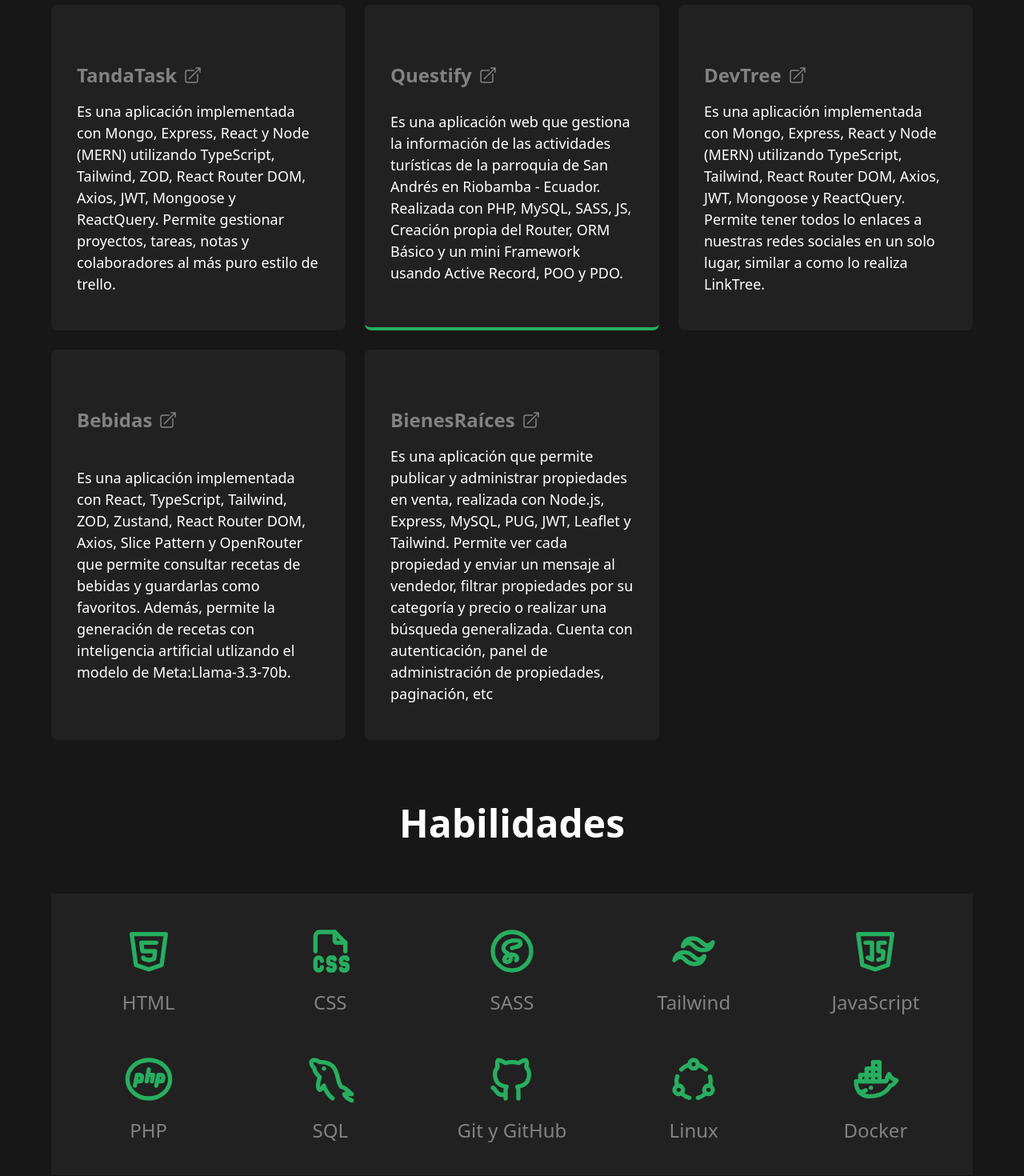
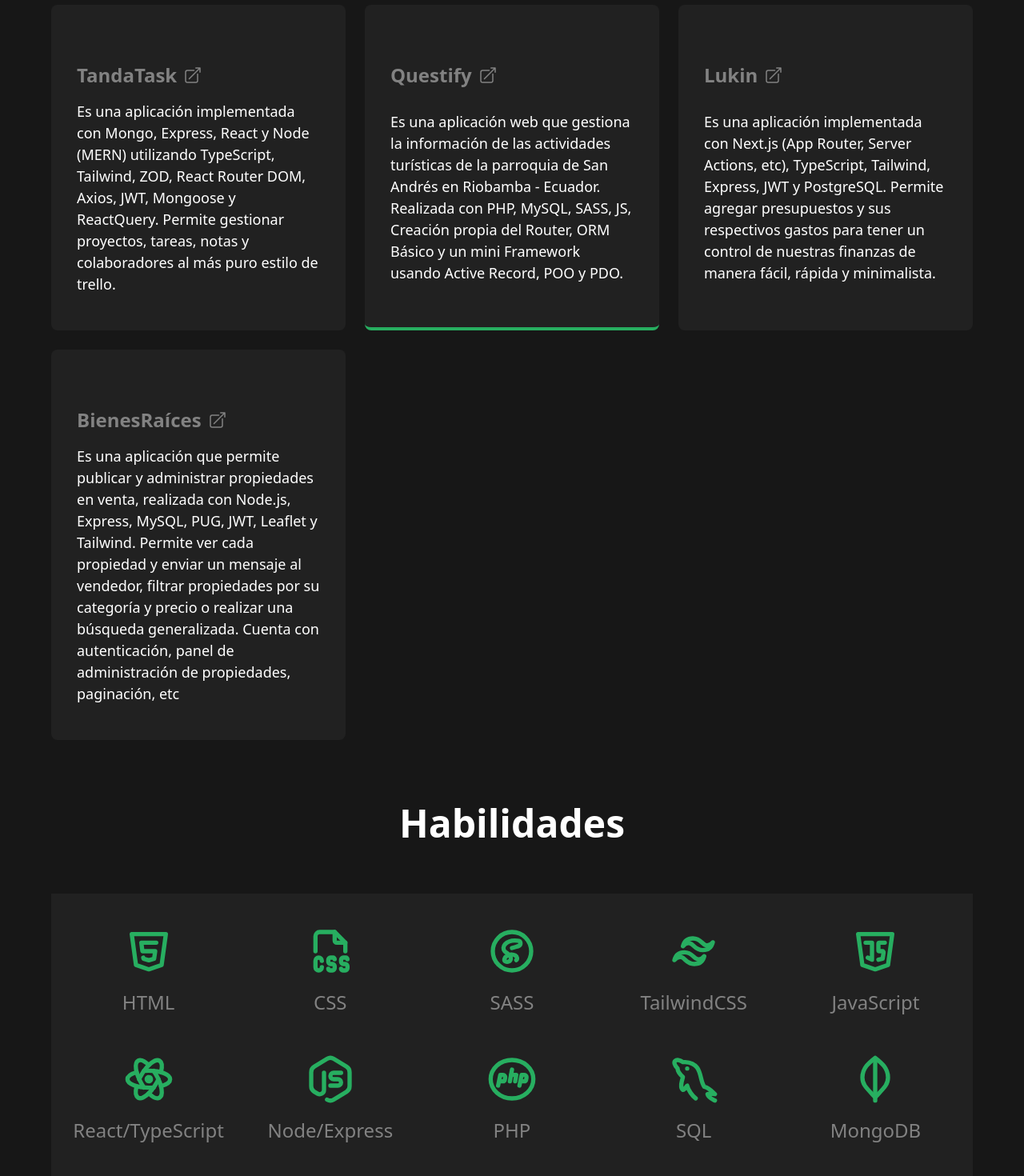
Before and after one commit to arielhurtado388/Portafolio, a React (Vite) app: page / in a window 1280 px wide. Shown: the part 1080-2550 px from the top of the page at 80% size. Built offline with nearby package versions, Linux system fonts and the light colour scheme.

Commit message:
Proyectos e iconos actaulizados

```diff
--- a/src/data/habilidades.ts
+++ b/src/data/habilidades.ts
@@ -1,4 +1,6 @@
 import type { Habilidad } from "../types";
+
+// Iconos de tabler icons: https://tabler.io/icons
 
 export const habilidades: Habilidad[] = [
   {
@@ -8,6 +10,7 @@
                   <path d="M15.5 8h-7l.5 4h6l-.5 3.5l-2.5 .75l-2.5 -.75l-.1 -.5" />`,
     titulo: "HTML",
   },
+
   {
     id: 2,
     icono: `<path stroke="none" d="M0 0h24v24H0z" fill="none" />
@@ -18,6 +21,7 @@
                   <path d="M17 20.25c0 .414 .336 .75 .75 .75h1.25a1 1 0 0 0 1 -1v-1a1 1 0 0 0 -1 -1h-1a1 1 0 0 1 -1 -1v-1a1 1 0 0 1 1 -1h1.25a.75 .75 0 0 1 .75 .75" />`,
     titulo: "CSS",
   },
+
   {
     id: 3,
     icono: `<path stroke="none" d="M0 0h24v24H0z" fill="none" />
@@ -25,12 +29,14 @@
                   <path d="M12 10.523c2.46 -.826 4 -.826 4 -2.155c0 -1.366 -1.347 -1.366 -2.735 -1.366c-1.91 0 -3.352 .49 -4.537 1.748c-.848 .902 -1.027 2.449 -.153 3.307c.973 .956 3.206 1.789 2.884 3.493c-.233 1.235 -1.469 1.823 -2.617 1.202c-.782 -.424 -.454 -1.746 .626 -2.512s2.822 -.992 4.1 -.24c.98 .575 1.046 1.724 .434 2.193" />`,
     titulo: "SASS",
   },
+
   {
     id: 4,
     icono: ` <path stroke="none" d="M0 0h24v24H0z" fill="none" />
                   <path d="M11.667 6c-2.49 0 -4.044 1.222 -4.667 3.667c.933 -1.223 2.023 -1.68 3.267 -1.375c.71 .174 1.217 .68 1.778 1.24c.916 .912 2 1.968 4.288 1.968c2.49 0 4.044 -1.222 4.667 -3.667c-.933 1.223 -2.023 1.68 -3.267 1.375c-.71 -.174 -1.217 -.68 -1.778 -1.24c-.916 -.912 -1.975 -1.968 -4.288 -1.968zm-4 6.5c-2.49 0 -4.044 1.222 -4.667 3.667c.933 -1.223 2.023 -1.68 3.267 -1.375c.71 .174 1.217 .68 1.778 1.24c.916 .912 1.975 1.968 4.288 1.968c2.49 0 4.044 -1.222 4.667 -3.667c-.933 1.223 -2.023 1.68 -3.267 1.375c-.71 -.174 -1.217 -.68 -1.778 -1.24c-.916 -.912 -1.975 -1.968 -4.288 -1.968z" />`,
-    titulo: "Tailwind",
+    titulo: "TailwindCSS",
   },
+
   {
     id: 5,
     icono: `<path stroke="none" d="M0 0h24v24H0z" fill="none" />
@@ -39,8 +45,21 @@
                   <path d="M16.5 8h-2.5a.5 .5 0 0 0 -.5 .5v3a.5 .5 0 0 0 .5 .5h1.423a.5 .5 0 0 1 .495 .57l-.418 2.93l-2 .5" />`,
     titulo: "JavaScript",
   },
+
   {
     id: 6,
+    icono: `<svg xmlns="http://www.w3.org/2000/svg" width="24" height="24" viewBox="0 0 24 24" fill="none" stroke="currentColor" stroke-width="2" stroke-linecap="round" stroke-linejoin="round" class="icon icon-tabler icons-tabler-outline icon-tabler-brand-react"><path stroke="none" d="M0 0h24v24H0z" fill="none"/><path d="M6.306 8.711c-2.602 .723 -4.306 1.926 -4.306 3.289c0 2.21 4.477 4 10 4c.773 0 1.526 -.035 2.248 -.102" /><path d="M17.692 15.289c2.603 -.722 4.308 -1.926 4.308 -3.289c0 -2.21 -4.477 -4 -10 -4c-.773 0 -1.526 .035 -2.25 .102" /><path d="M6.305 15.287c-.676 2.615 -.485 4.693 .695 5.373c1.913 1.105 5.703 -1.877 8.464 -6.66c.387 -.67 .733 -1.339 1.036 -2" /><path d="M17.694 8.716c.677 -2.616 .487 -4.696 -.694 -5.376c-1.913 -1.105 -5.703 1.877 -8.464 6.66c-.387 .67 -.733 1.34 -1.037 2" /><path d="M12 5.424c-1.925 -1.892 -3.82 -2.766 -5 -2.084c-1.913 1.104 -1.226 5.877 1.536 10.66c.386 .67 .793 1.304 1.212 1.896" /><path d="M12 18.574c1.926 1.893 3.821 2.768 5 2.086c1.913 -1.104 1.226 -5.877 -1.536 -10.66c-.375 -.65 -.78 -1.283 -1.212 -1.897" /><path d="M11.5 12.866a1 1 0 1 0 1 -1.732a1 1 0 0 0 -1 1.732" /></svg>`,
+    titulo: "React/TypeScript",
+  },
+
+  {
+    id: 7,
+    icono: `<svg xmlns="http://www.w3.org/2000/svg" width="24" height="24" viewBox="0 0 24 24" fill="none" stroke="currentColor" stroke-width="2" stroke-linecap="round" stroke-linejoin="round" class="icon icon-tabler icons-tabler-outline icon-tabler-brand-nodejs"><path stroke="none" d="M0 0h24v24H0z" fill="none"/><path d="M9 9v8.044a2 2 0 0 1 -2.996 1.734l-1.568 -.9a3 3 0 0 1 -1.436 -2.561v-6.635a3 3 0 0 1 1.436 -2.56l6 -3.667a3 3 0 0 1 3.128 0l6 3.667a3 3 0 0 1 1.436 2.561v6.634a3 3 0 0 1 -1.436 2.56l-6 3.667a3 3 0 0 1 -3.128 0" /><path d="M17 9h-3.5a1.5 1.5 0 0 0 0 3h2a1.5 1.5 0 0 1 0 3h-3.5" /></svg>`,
+    titulo: "Node/Express",
+  },
+
+  {
+    id: 8,
     icono: ` <path stroke="none" d="M0 0h24v24H0z" fill="none" />
                   <path d="M12 12m-10 0a10 9 0 1 0 20 0a10 9 0 1 0 -20 0" />
                   <path d="M5.5 15l.395 -1.974l.605 -3.026h1.32a1 1 0 0 1 .986 1.164l-.167 1a1 1 0 0 1 -.986 .836h-1.653" />
@@ -49,30 +68,30 @@
                   <path d="M11.6 10h2.4l-.5 3" />`,
     titulo: "PHP",
   },
+
   {
-    id: 7,
+    id: 9,
     icono: ` <path stroke="none" d="M0 0h24v24H0z" fill="none" />
                   <path d="M13 21c-1.427 -1.026 -3.59 -3.854 -4 -6c-.486 .77 -1.501 2 -2 2c-1.499 -.888 -.574 -3.973 0 -6c-1.596 -1.433 -2.468 -2.458 -2.5 -4c-3.35 -3.44 -.444 -5.27 2.5 -3h1c8.482 .5 6.421 8.07 9 11.5c2.295 .522 3.665 2.254 5 3.5c-2.086 -.2 -2.784 -.344 -3.5 0c.478 1.64 2.123 2.2 3.5 3" />
                   <path d="M9 7h.01" />`,
     titulo: "SQL",
   },
+
   {
-    id: 8,
+    id: 10,
+    icono: `<svg xmlns="http://www.w3.org/2000/svg" width="24" height="24" viewBox="0 0 24 24" fill="none" stroke="currentColor" stroke-width="2" stroke-linecap="round" stroke-linejoin="round" class="icon icon-tabler icons-tabler-outline icon-tabler-brand-mongodb"><path stroke="none" d="M0 0h24v24H0z" fill="none"/><path d="M12 3v19" /><path d="M18 11.227c0 3.273 -1.812 4.77 -6 9.273c-4.188 -4.503 -6 -6 -6 -9.273c0 -4.454 3.071 -6.927 6 -9.227c2.929 2.3 6 4.773 6 9.227" /></svg>`,
+    titulo: "MongoDB",
+  },
+
+  {
+    id: 11,
     icono: `<path stroke="none" d="M0 0h24v24H0z" fill="none" />
                   <path d="M9 19c-4.3 1.4 -4.3 -2.5 -6 -3m12 5v-3.5c0 -1 .1 -1.4 -.5 -2c2.8 -.3 5.5 -1.4 5.5 -6a4.6 4.6 0 0 0 -1.3 -3.2a4.2 4.2 0 0 0 -.1 -3.2s-1.1 -.3 -3.5 1.3a12.3 12.3 0 0 0 -6.2 0c-2.4 -1.6 -3.5 -1.3 -3.5 -1.3a4.2 4.2 0 0 0 -.1 3.2a4.6 4.6 0 0 0 -1.3 3.2c0 4.6 2.7 5.7 5.5 6c-.6 .6 -.6 1.2 -.5 2v3.5" />`,
-    titulo: "Git y GitHub",
+    titulo: "Git/GitHub",
   },
+
   {
-    id: 9,
-    icono: `<path stroke="none" d="M0 0h24v24H0z" fill="none" />
-                  <path d="M12 5m-2 0a2 2 0 1 0 4 0a2 2 0 1 0 -4 0" />
-                  <path d="M17.723 7.41a7.992 7.992 0 0 0 -3.74 -2.162m-3.971 0a7.993 7.993 0 0 0 -3.789 2.216m-1.881 3.215a8 8 0 0 0 -.342 2.32c0 .738 .1 1.453 .287 2.132m1.96 3.428a7.993 7.993 0 0 0 3.759 2.19m4 0a7.993 7.993 0 0 0 3.747 -2.186m1.962 -3.43a8.008 8.008 0 0 0 .287 -2.131c0 -.764 -.107 -1.503 -.307 -2.203" />
-                  <path d="M5 17m-2 0a2 2 0 1 0 4 0a2 2 0 1 0 -4 0" />
-                  <path d="M19 17m-2 0a2 2 0 1 0 4 0a2 2 0 1 0 -4 0" />`,
-    titulo: "Linux",
-  },
-  {
-    id: 10,
+    id: 12,
     icono: `<path stroke="none" d="M0 0h24v24H0z" fill="none" />
                   <path d="M22 12.54c-1.804 -.345 -2.701 -1.08 -3.523 -2.94c-.487 .696 -1.102 1.568 -.92 2.4c.028 .238 -.32 1 -.557 1h-14c0 5.208 3.164 7 6.196 7c4.124 .022 7.828 -1.376 9.854 -5c1.146 -.101 2.296 -1.505 2.95 -2.46z" />
                   <path d="M5 10h3v3h-3z" />
@@ -83,6 +102,6 @@
                   <path d="M11 4h3v3h-3z" />
                   <path d="M4.571 18c1.5 0 2.047 -.074 2.958 -.78" />
                   <path d="M10 16l0 .01" />`,
-    titulo: "Docker",
+    titulo: "Docker/Linux",
   },
 ];
--- a/src/data/proyectos.ts
+++ b/src/data/proyectos.ts
@@ -15,22 +15,17 @@
     descripcion:
       "Es una aplicación web que gestiona la información de las actividades turísticas de la parroquia de San Andrés en Riobamba - Ecuador. Realizada con PHP, MySQL, SASS, JS, Creación propia del Router, ORM Básico y un mini Framework usando Active Record, POO y PDO.",
   },
+
   {
     id: 3,
-    url: "https://devtreeec.netlify.app/",
-    titulo: "DevTree",
+    url: "https://lukin.netlify.app/",
+    titulo: "Lukin",
     descripcion:
-      "Es una aplicación implementada con Mongo, Express, React y Node (MERN) utilizando TypeScript, Tailwind, React Router DOM, Axios, JWT, Mongoose y ReactQuery. Permite tener todos lo enlaces a nuestras redes sociales en un solo lugar, similar a como lo realiza LinkTree.",
+      "Es una aplicación implementada con Next.js (App Router, Server Actions, etc), TypeScript, Tailwind, Express, JWT y PostgreSQL. Permite agregar presupuestos y sus respectivos gastos para tener un control de nuestras finanzas de manera fácil, rápida y minimalista.",
   },
+
   {
     id: 4,
-    url: "https://bebidasec.netlify.app/",
-    titulo: "Bebidas",
-    descripcion:
-      "Es una aplicación implementada con React, TypeScript, Tailwind, ZOD, Zustand, React Router DOM, Axios, Slice Pattern y OpenRouter que permite consultar recetas de bebidas y guardarlas como favoritos. Además, permite la generación de recetas con inteligencia artificial utlizando el modelo de Meta:Llama-3.3-70b.",
-  },
-  {
-    id: 5,
     url: "https://bienesraices.domcloud.dev/",
     titulo: "BienesRaíces",
     descripcion:
```
Also changed, not shown: 1 other file (tests, documents, lock files or other folders).
